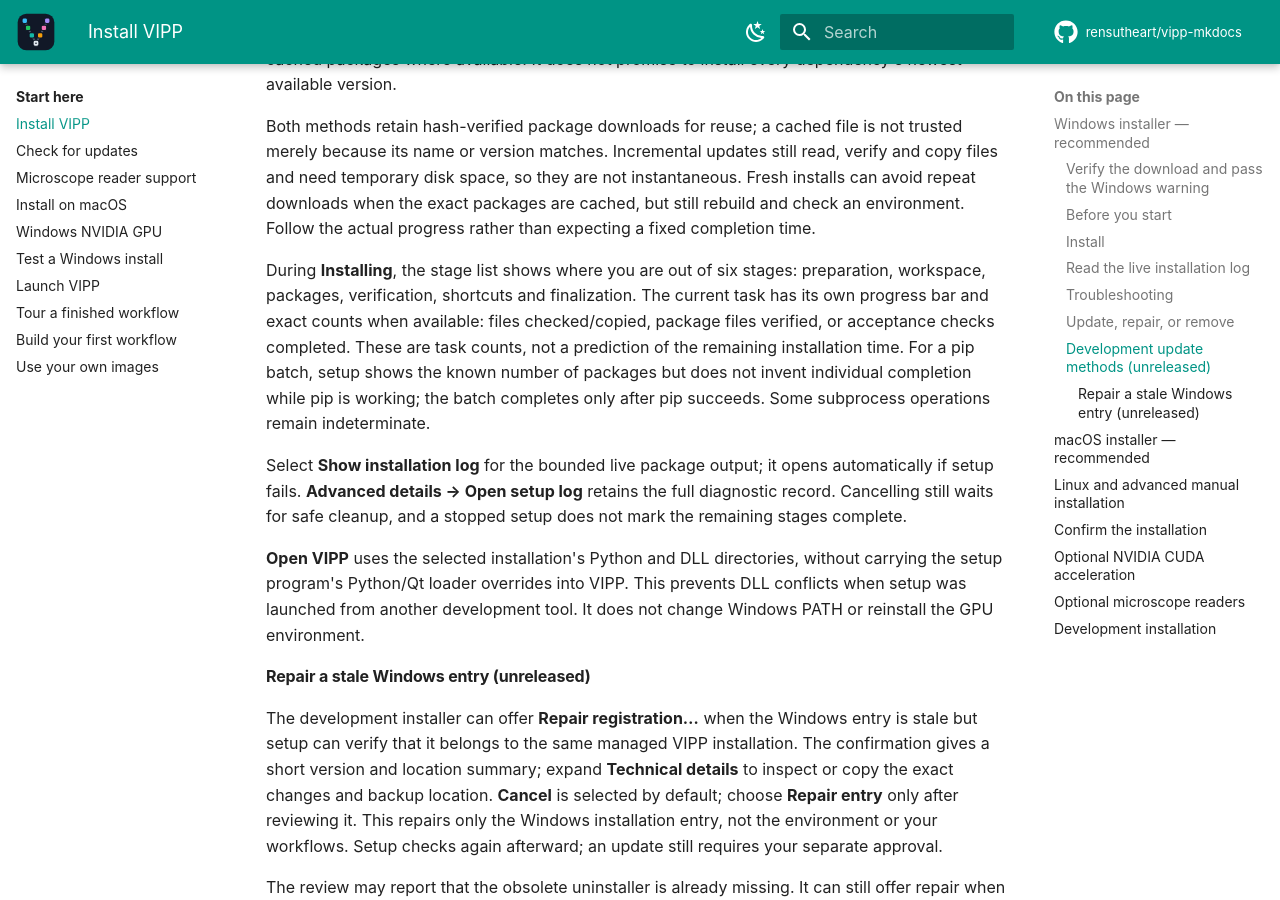
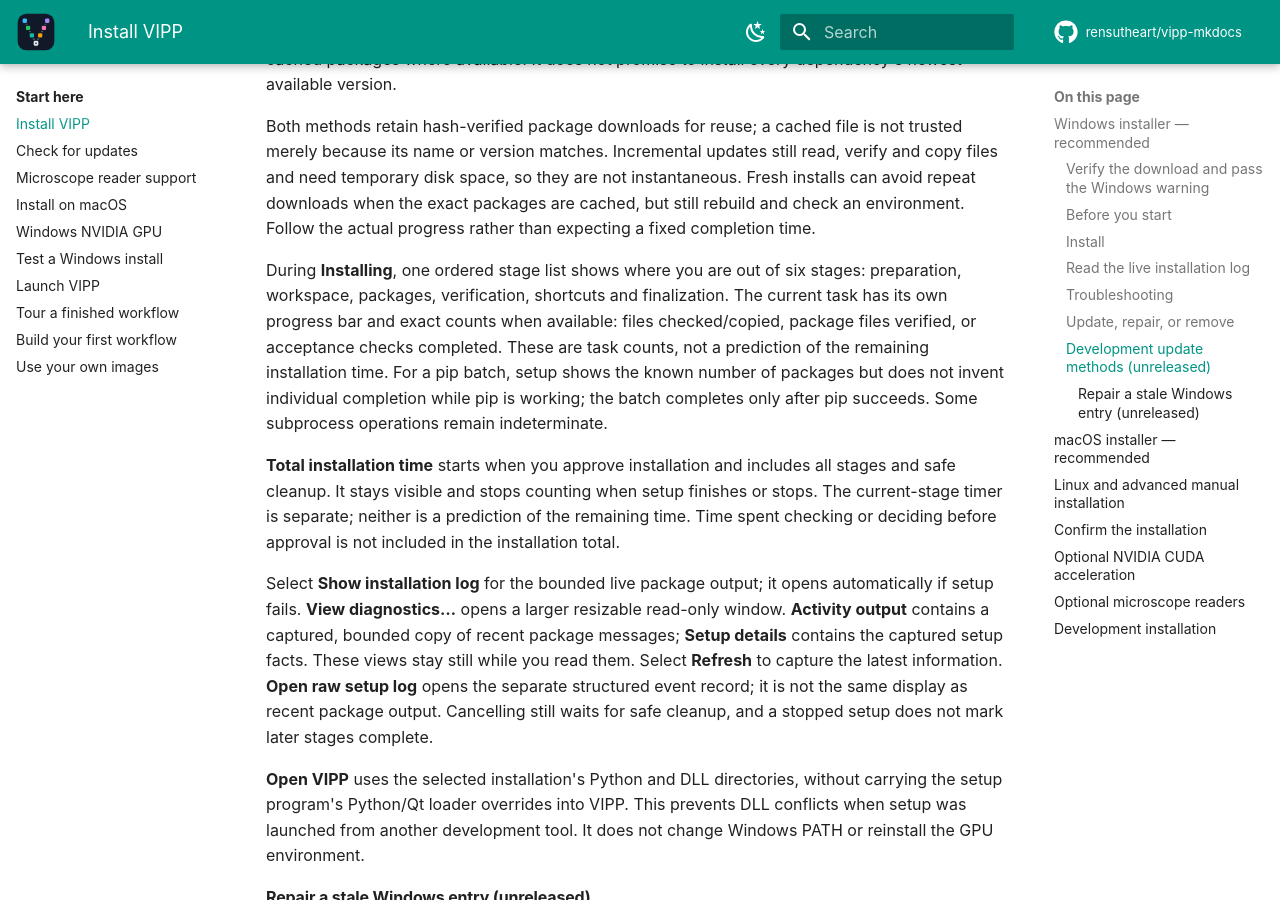
Before and after one commit to rensutheart/vipp-mkdocs, an MkDocs documentation site: the page built from docs/getting-started/installation.md, in a window 1280 px wide and 900 px high, scrolled down 5877 px. Built offline with MkDocs 1.6.1 and Material for MkDocs 9.7.7, drawn with Linux system fonts in a browser that asks for light colours; plug-ins that fetch from the network failed and are left out; comment, search, counter and statistics services are not loaded; the version menu is left out; some of the changed text lies outside the part shown.

Commit message:
Document private installer timing and diagnostic snapshots

```diff
--- a/docs/getting-started/installation.md
+++ b/docs/getting-started/installation.md
@@ -231,7 +231,8 @@ explanation and space estimates. After you approve **Update** or **Install**,
 Selecting a method alone does not start installation.
 The selector stays in place while a changed choice is checked, and Update stays
 unavailable until that exact choice is ready. Selecting the same method again
-does not repeat the check. The bordered stage indicators are not clickable tabs.
+does not repeat the check. **Setup steps** shows Review, Install and Ready as
+progress through setup, not clickable tabs.
 
 | Update method | When to choose it |
 | --- | --- |
@@ -262,7 +263,7 @@ not instantaneous. Fresh installs can avoid repeat downloads when the exact
 packages are cached, but still rebuild and check an environment. Follow the
 actual progress rather than expecting a fixed completion time.
 
-During **Installing**, the stage list shows where you are out of six stages:
+During **Installing**, one ordered stage list shows where you are out of six stages:
 preparation, workspace, packages, verification, shortcuts and finalization.
 The current task has its own progress bar and exact counts when available:
 files checked/copied, package files verified, or acceptance checks completed.
@@ -271,10 +272,20 @@ For a pip batch, setup shows the known number of packages but does not invent
 individual completion while pip is working; the batch completes only after
 pip succeeds. Some subprocess operations remain indeterminate.
 
+**Total installation time** starts when you approve installation and includes
+all stages and safe cleanup. It stays visible and stops counting when setup
+finishes or stops. The current-stage timer is separate; neither is a prediction
+of the remaining time. Time spent checking or deciding before approval is not
+included in the installation total.
+
 Select **Show installation log** for the bounded live package output; it opens
-automatically if setup fails. **Advanced details → Open setup log** retains
-the full diagnostic record. Cancelling still waits for safe cleanup, and a
-stopped setup does not mark the remaining stages complete.
+automatically if setup fails. **View diagnostics…** opens a larger resizable
+read-only window. **Activity output** contains a captured, bounded copy of
+recent package messages; **Setup details** contains the captured setup facts.
+These views stay still while you read them. Select **Refresh** to capture the
+latest information. **Open raw setup log** opens the separate structured event
+record; it is not the same display as recent package output. Cancelling still
+waits for safe cleanup, and a stopped setup does not mark later stages complete.
 
 **Open VIPP** uses the selected installation's Python and DLL directories,
 without carrying the setup program's Python/Qt loader overrides into VIPP.
```
Also changed, not shown: other parts of docs/getting-started/installation.md (+1 -1 lines), docs/getting-started/windows-cuda.md (+1 -1 lines).
